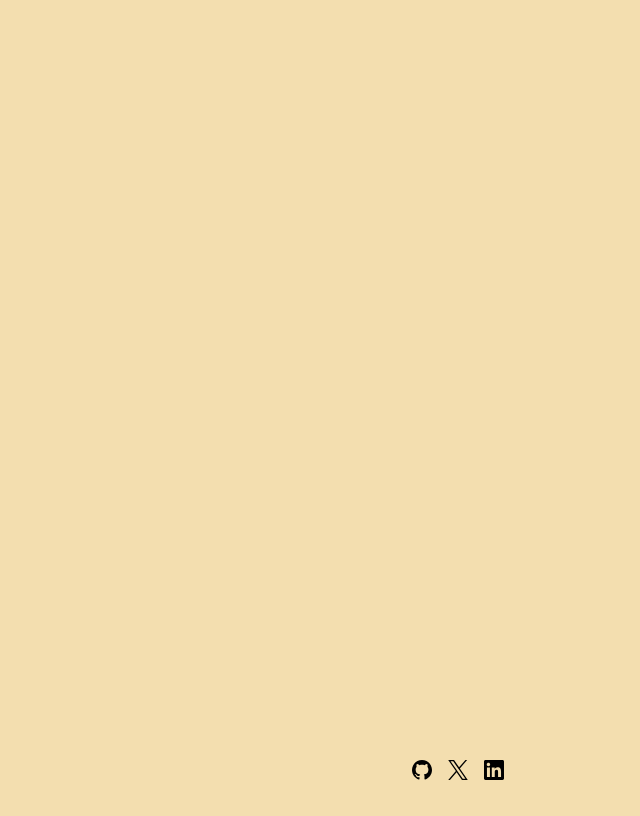
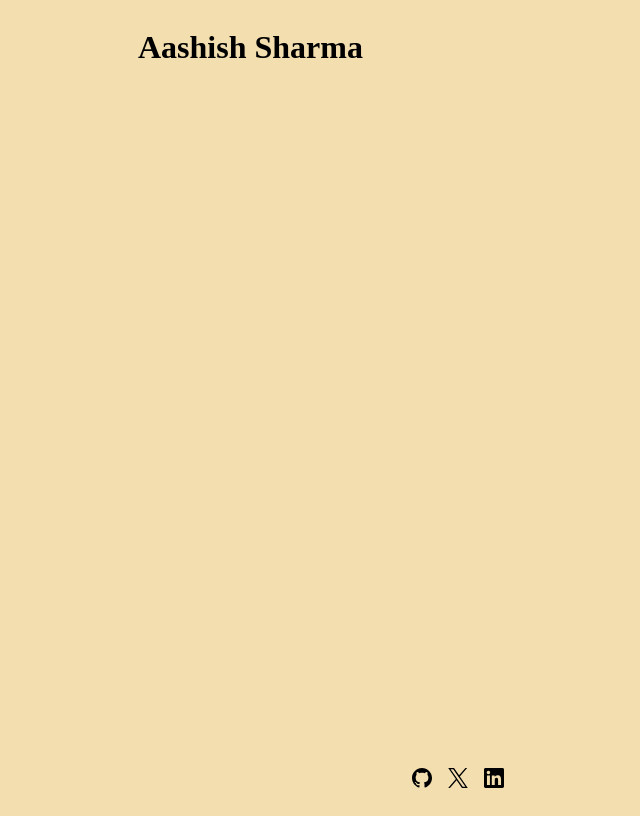
Before and after one commit to aashish2057/aashish.dev, an Astro site: page / in a window 1280 px wide. Shown: the whole page, without its empty margins (182-822 px from the left). Built offline with nearby package versions, Linux system fonts and the light colour scheme; Astro itself is replaced by a stand-in of ours.

Commit message:
feat: add header component (#5)

```diff
--- /dev/null
+++ b/src/components/Header.astro
@@ -0,0 +1,9 @@
+---
+
+---
+
+<header>
+  <h1>
+    <a href="/" aria-label="aashish.dev"> Aashish Sharma </a>
+  </h1>
+</header>
--- a/src/pages/index.astro
+++ b/src/pages/index.astro
@@ -1,6 +1,7 @@
 ---
 import "../styles/global.css";
 import Footer from "@/components/Footer.astro";
+import Header from "@/components/Header.astro";
 ---
 
 <html lang="en">
@@ -12,6 +13,7 @@ import Footer from "@/components/Footer.astro";
     <title>Aashish Sharma</title>
   </head>
   <body>
+    <Header />
     <Footer />
   </body>
 </html>
--- a/src/styles/global.css
+++ b/src/styles/global.css
@@ -1,9 +1,21 @@
 body {
   background-color: #f3deaf;
   display: flex;
-  justify-content: center;
+  flex-direction: column;
   min-height: 100vh;
-  margin: 0;
+  max-width: 80ch;
+  margin-left: auto;
+  margin-right: auto;
+}
+
+header a {
+  color: #000000;
+  text-decoration: none;
+}
+
+header a:hover {
+  color: #000000;
+  text-decoration: underline;
 }
 
 footer {
@@ -11,6 +23,7 @@ footer {
   gap: 1rem;
   margin-top: auto;
   margin-bottom: 1em;
+  justify-content: center;
 }
 
 footer a svg {
```
